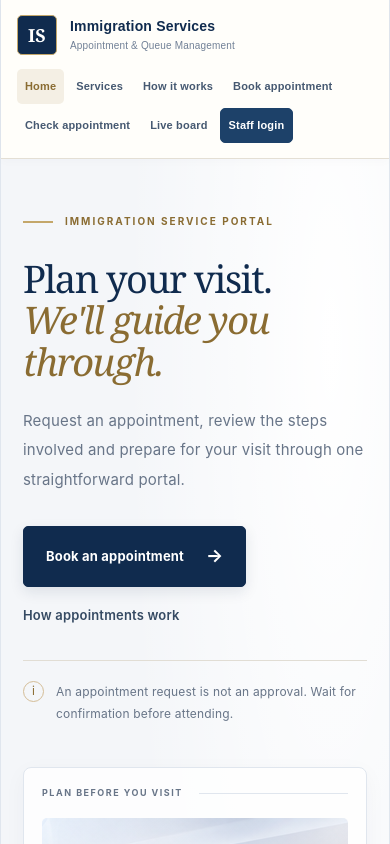
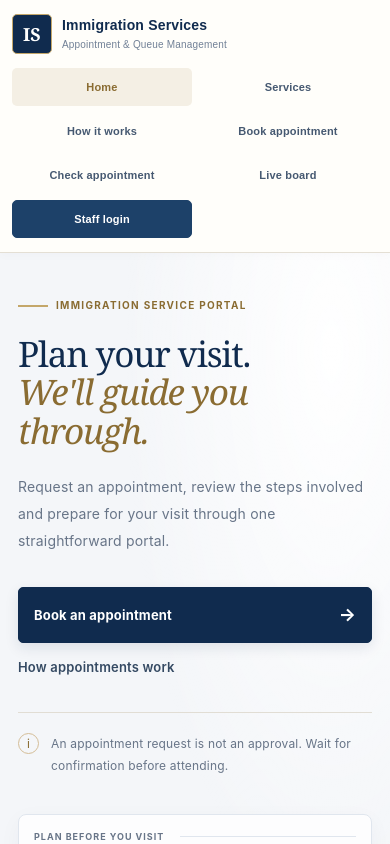
Before and after one commit to imashaos-source/Immigration-Queue-System, a React app in the folder frontend/: page / in a window 390 px wide. Shown: the top 844 px of the page. Built offline with nearby package versions, Linux system fonts and the light colour scheme; no server answers; the HTML template or start-up script is replaced by a standard one.

Commit message:
Fix mobile responsiveness for homepage

```diff
--- a/frontend/src/components/PublicLayout.css
+++ b/frontend/src/components/PublicLayout.css
@@ -234,3 +234,52 @@
     text-align: left;
   }
 }
+
+/* Mobile navigation layout fix */
+@media (max-width: 520px) {
+  .public-header {
+    width: 100%;
+    min-width: 0;
+    align-items: stretch;
+    gap: 14px;
+    padding: 14px 12px;
+  }
+
+  .public-brand {
+    width: 100%;
+    min-width: 0;
+    gap: 10px;
+  }
+
+  .public-brand-copy {
+    min-width: 0;
+  }
+
+  .public-brand-copy strong,
+  .public-brand-copy small {
+    overflow-wrap: anywhere;
+  }
+
+  .public-nav {
+    display: grid;
+    width: 100%;
+    min-width: 0;
+    grid-template-columns: repeat(2, minmax(0, 1fr));
+    gap: 6px;
+  }
+
+  .public-nav > a {
+    min-width: 0;
+    min-height: 38px;
+    padding: 8px 4px;
+    text-align: center;
+    font-size: 11px;
+    line-height: 1.35;
+    overflow-wrap: anywhere;
+  }
+
+  .public-main {
+    min-width: 0;
+    width: 100%;
+  }
+}
--- a/frontend/src/index.css
+++ b/frontend/src/index.css
@@ -54,16 +54,18 @@ body {
   margin: 0;
 }
 
+
 #root {
-  width: 1126px;
+  width: 100%;
   max-width: 100%;
-  margin: 0 auto;
-  text-align: center;
-  border-inline: 1px solid var(--border);
-  min-height: 100svh;
+  min-width: 0;
+  min-height: 100vh;
+  margin: 0;
+  padding: 0;
+  text-align: left;
+  box-sizing: border-box;
   display: flex;
   flex-direction: column;
-  box-sizing: border-box;
 }
 
 h1,
--- a/frontend/src/pages/HomePage.css
+++ b/frontend/src/pages/HomePage.css
@@ -911,3 +911,148 @@
   border-color: #e8dcc3;
   box-shadow: none;
 }
+
+/* Mobile responsiveness improvements */
+@media (max-width: 480px) {
+  .home-page {
+    width: 100%;
+    max-width: 100%;
+    overflow-x: clip;
+  }
+
+  .home-page .home-hero {
+    grid-template-columns: minmax(0, 1fr);
+    gap: 24px;
+    padding: 32px 18px;
+  }
+
+  .home-page .hero-content,
+  .home-page .hero-side {
+    width: 100%;
+    min-width: 0;
+  }
+
+  .home-page .home-eyebrow {
+    flex-wrap: wrap;
+    gap: 8px;
+    margin-bottom: 20px;
+    letter-spacing: 1.3px;
+  }
+
+  .home-page .hero-content h1 {
+    max-width: 100%;
+    font-size: clamp(34px, 9vw, 42px);
+    letter-spacing: -1.2px;
+    overflow-wrap: anywhere;
+  }
+
+  .home-page .hero-description {
+    max-width: 100%;
+    font-size: 14px;
+  }
+
+  .home-page .hero-actions {
+    width: 100%;
+    flex-direction: column;
+    align-items: stretch;
+    gap: 14px;
+  }
+
+  .home-page .hero-primary {
+    max-width: 100%;
+    justify-content: space-between;
+    gap: 12px;
+    padding: 13px 15px;
+  }
+
+  .home-page .hero-secondary {
+    line-height: 1.6;
+  }
+
+  .home-page .hero-side {
+    min-height: 0;
+    padding: 15px;
+  }
+
+  .home-page .hero-side-label {
+    letter-spacing: 1px;
+  }
+
+  .home-page .hero-illustration {
+    min-height: 180px;
+  }
+
+  .home-page .hero-image img {
+    display: block;
+    width: 100%;
+    height: auto;
+    max-width: 100%;
+    object-fit: cover;
+  }
+
+  .home-page .hero-side-bottom {
+    gap: 12px;
+  }
+
+  .home-page .service-section,
+  .home-page .process-section {
+    padding: 38px 18px;
+  }
+
+  .home-page .home-cta {
+    margin: 18px;
+    padding: 20px;
+  }
+
+  .home-page .home-cta > a {
+    max-width: 100%;
+    flex-wrap: wrap;
+  }
+
+  .home-page .demo-disclaimer {
+    padding: 0 18px 24px;
+  }
+}
+
+/* Prevent homepage buttons from overflowing on mobile */
+@media (max-width: 480px) {
+  .home-page .hero-primary {
+    width: 100%;
+    min-width: 0;
+    max-width: 100%;
+    box-sizing: border-box;
+    gap: 10px;
+  }
+
+  .home-page .hero-primary span {
+    flex-shrink: 0;
+  }
+
+  .home-page .hero-actions {
+    width: 100%;
+    min-width: 0;
+  }
+}
+
+@media (max-width: 480px) {
+  .home-page .home-hero,
+  .home-page .hero-content,
+  .home-page .hero-actions {
+    width: 100%;
+    min-width: 0;
+    max-width: 100%;
+  }
+
+  .home-page .hero-primary {
+    display: flex;
+    width: 100%;
+    min-width: 0;
+    max-width: 100%;
+    box-sizing: border-box;
+    overflow-wrap: anywhere;
+  }
+
+  .home-page .hero-primary span {
+    margin-left: auto;
+  }
+}
```
